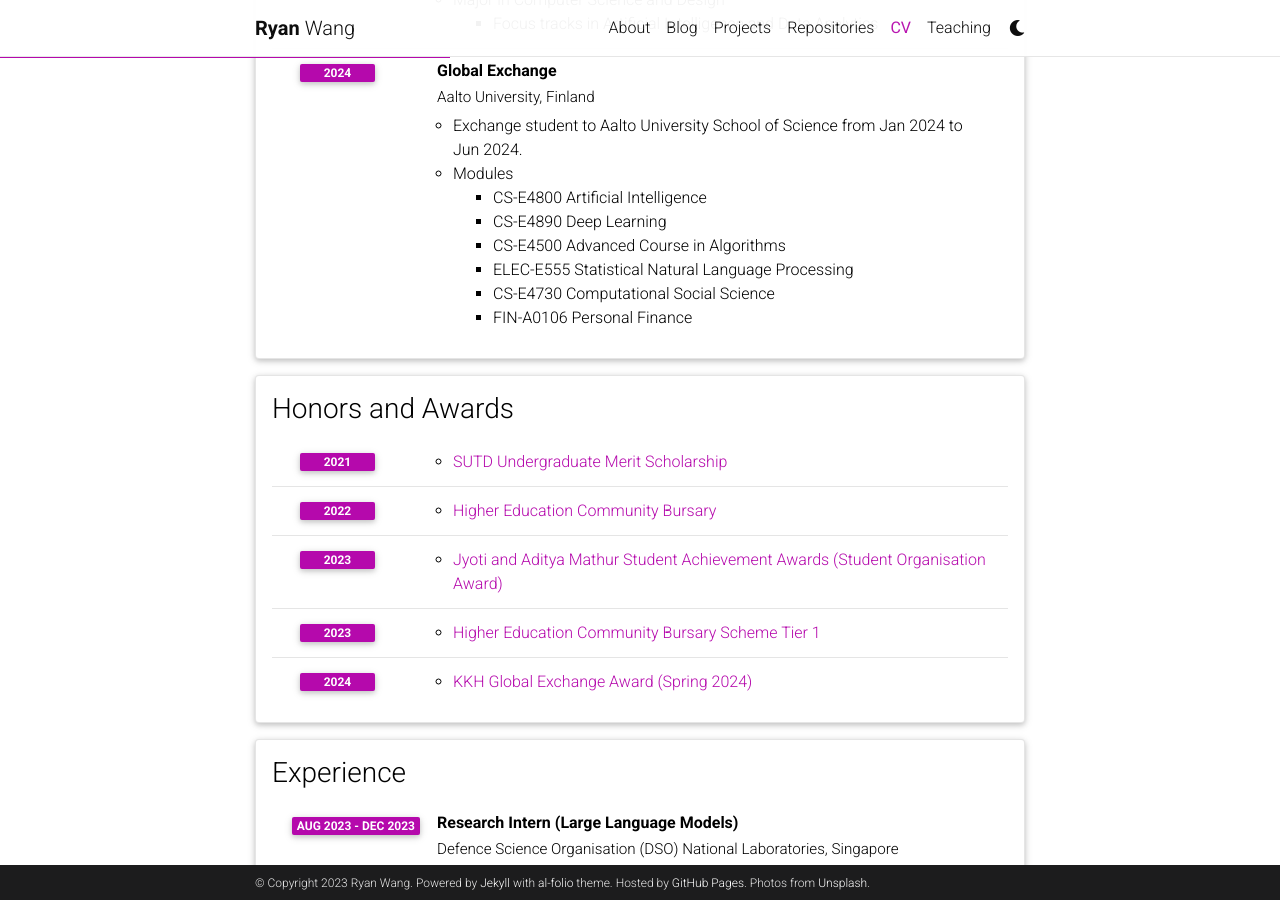
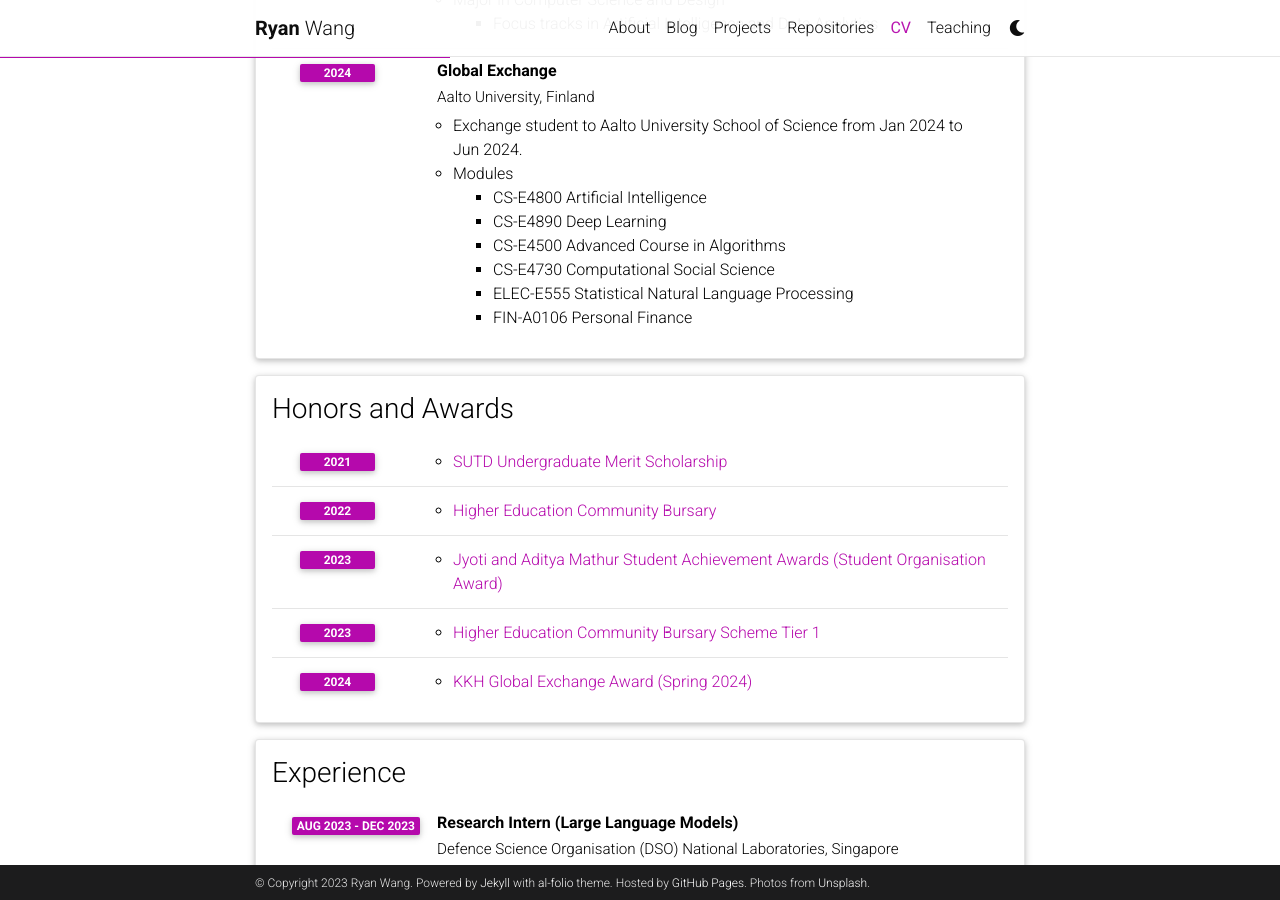
Before and after one commit to SausageMuffins/SausageMuffins.github.io, a Jekyll site: the page built from _pages/cv.md, in a window 1280 px wide and 900 px high, scrolled down 581 px. Built offline with Jekyll 4.4.1, drawn with Linux system fonts in a browser that asks for light colours; comment, search, counter and statistics services are not loaded; a style sheet for code colours, icons or effects is not loaded; some of the changed lines change nothing that is shown.

Commit message:
Updated CV

```diff
--- a/_data/cv.yml
+++ b/_data/cv.yml
@@ -31,8 +31,8 @@
             - CS-E4800 Artificial Intelligence
             - CS-E4890 Deep Learning
             - CS-E4500 Advanced Course in Algorithms
+            - CS-E4730 Computational Social Science
             - ELEC-E555 Statistical Natural Language Processing
-            - CS-E4730 Computational Social Science
             - FIN-A0106 Personal Finance
     # - title: Federal teaching diploma
     #   institution: Eidgenössische Technische Hochschule, Zurich, Switzerland
```
